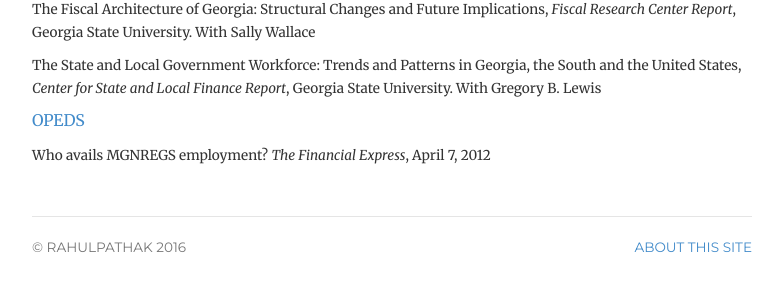
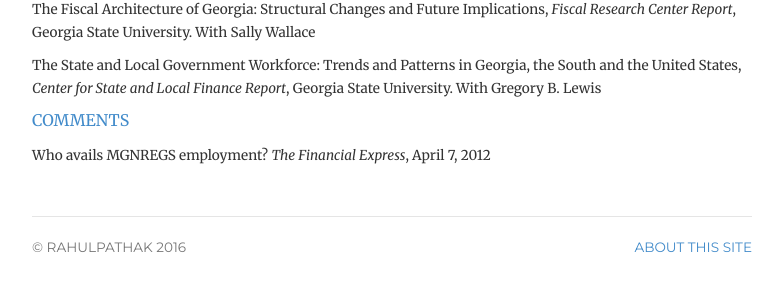
Before and after one commit to pathak-rahul/pathak-rahul.github.io, a Jekyll site: the page built from testing/index.html, in a window 1280 px wide. Shown: the part 362-653 px from the top of the page, without its empty margins (248-1030 px from the left). Built offline with Jekyll 4.4.1, drawn with Linux system fonts in a browser that asks for light colours.

Commit message:
Update index.html

```diff
--- a/testing/index.html
+++ b/testing/index.html
@@ -23,7 +23,7 @@ title: research
 	<p><li><small>The Fiscal Architecture of Georgia: Structural Changes and Future Implications, <em>Fiscal Research Center Report</em>, Georgia State University. With Sally Wallace </small> </li></p>
 	<p><li><small>The State and Local Government Workforce: Trends and Patterns in Georgia, the South and the United States, <em>Center for State and Local Finance Report</em>, Georgia State University. With Gregory B. Lewis</small> </li></p>
 
-	<p class="text-primary">OPEDS</p>
+	<p class="text-primary">COMMENTS</p>
 
 	<p><li><small>Who avails MGNREGS employment? <em>The Financial Express</em>, April 7, 2012 </small> </li></p>
 
```
